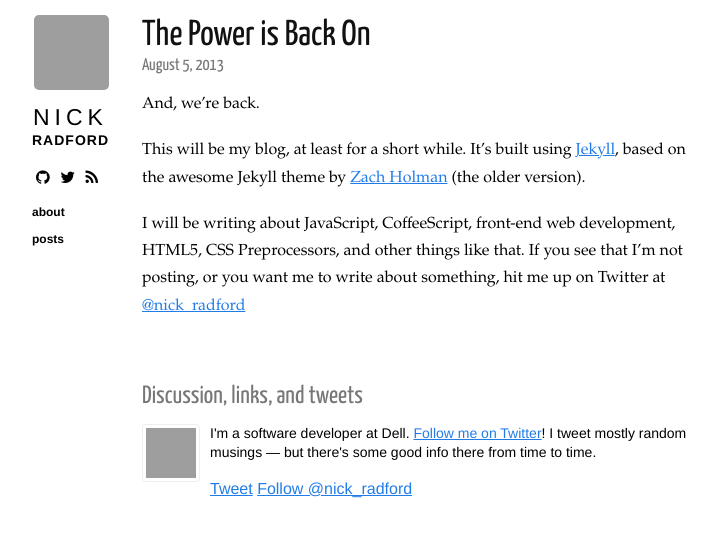
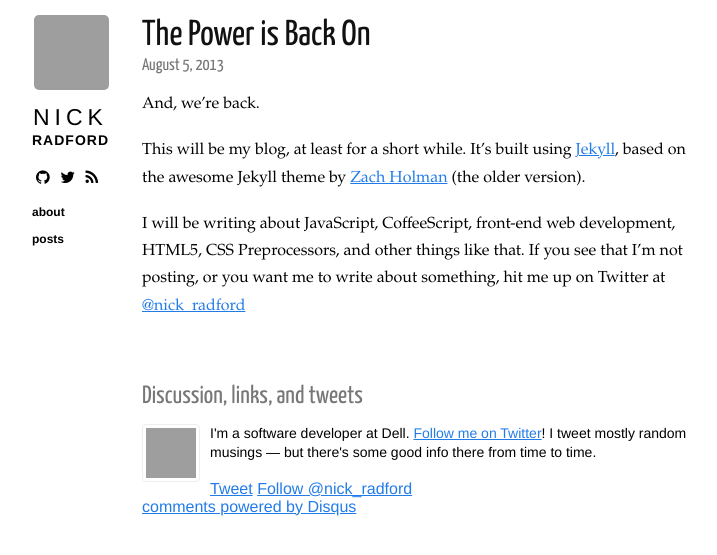
Before and after one commit to nickradford/nickradford.github.com, a Jekyll site: the page built from _posts/2013-08-06-the-power-is-back-on.md, in a window 1280 px wide, cut to the strip 0-555 px from the top of the page. Shown: the whole strip, without its empty margins (258-975 px from the left). Built offline with Jekyll 4.4.1, drawn with Linux system fonts in a browser that asks for light colours; nearby versions of some CDN libraries; Markdown is read by kramdown in place of the engine named in the settings; comment, search, counter and statistics services are not loaded; grey boxes are pictures that could not be loaded.

Commit message:
adding comments to post layout

```diff
--- a/_layouts/post.html
+++ b/_layouts/post.html
@@ -29,5 +29,21 @@ layout: layout
       <a href="http://twitter.com/{{ site.twitter }}" class="twitter-follow-button" data-show-count="false">Follow @{{ site.twitter }}</a>
       <script src="http://platform.twitter.com/widgets.js" type="text/javascript"></script>
     </section>
+    <section class='comments'>
+      <div id="disqus_thread"></div>
+      <script type="text/javascript">
+        /* * * CONFIGURATION VARIABLES: EDIT BEFORE PASTING INTO YOUR WEBPAGE * * */
+        var disqus_shortname = 'nickradfordisblogging'; // required: replace example with your forum shortname
+
+        /* * * DON'T EDIT BELOW THIS LINE * * */
+        (function() {
+            var dsq = document.createElement('script'); dsq.type = 'text/javascript'; dsq.async = true;
+            dsq.src = '//' + disqus_shortname + '.disqus.com/embed.js';
+            (document.getElementsByTagName('head')[0] || document.getElementsByTagName('body')[0]).appendChild(dsq);
+        })();
+    </script>
+    <noscript>Please enable JavaScript to view the <a href="http://disqus.com/?ref_noscript">comments powered by Disqus.</a></noscript>
+    <a href="http://disqus.com" class="dsq-brlink">comments powered by <span class="logo-disqus">Disqus</span></a>
+    </section>
   </section>
 </section>
```
